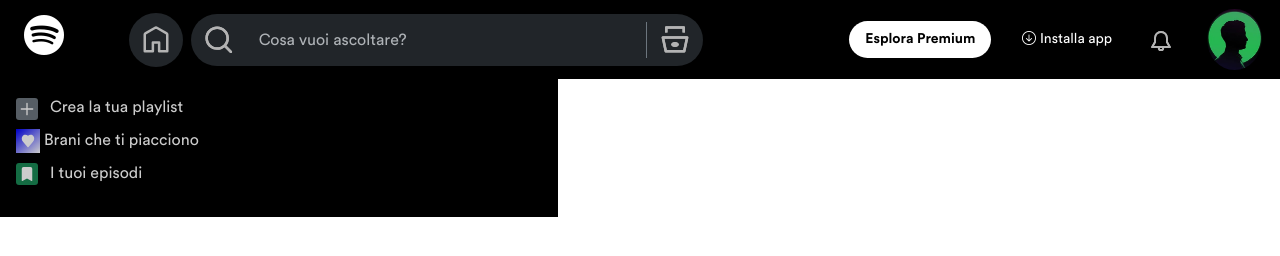
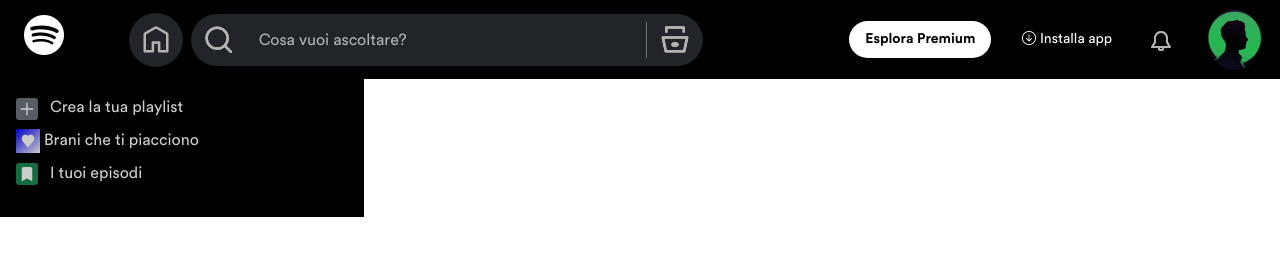
Before and after one commit to camillazicari/BW2-SPOTIFY, a plain HTML site: page Index.html in a window 1280 px wide. Drawn offline with nearby package versions, Linux system fonts and the light colour scheme.

Commit message:
Update Index.html
sistemato css aside

```diff
--- a/Index.html
+++ b/Index.html
@@ -227,7 +227,7 @@
 
     <div class="container m-0 p-0">
       <div class="row">
-        <div class="col-3 col-sm-6">
+        <div class="col-4">
           <aside class="bg-black p-3 lg-3">
             <div>
               <ul class="list-unstyled text-white">
```
